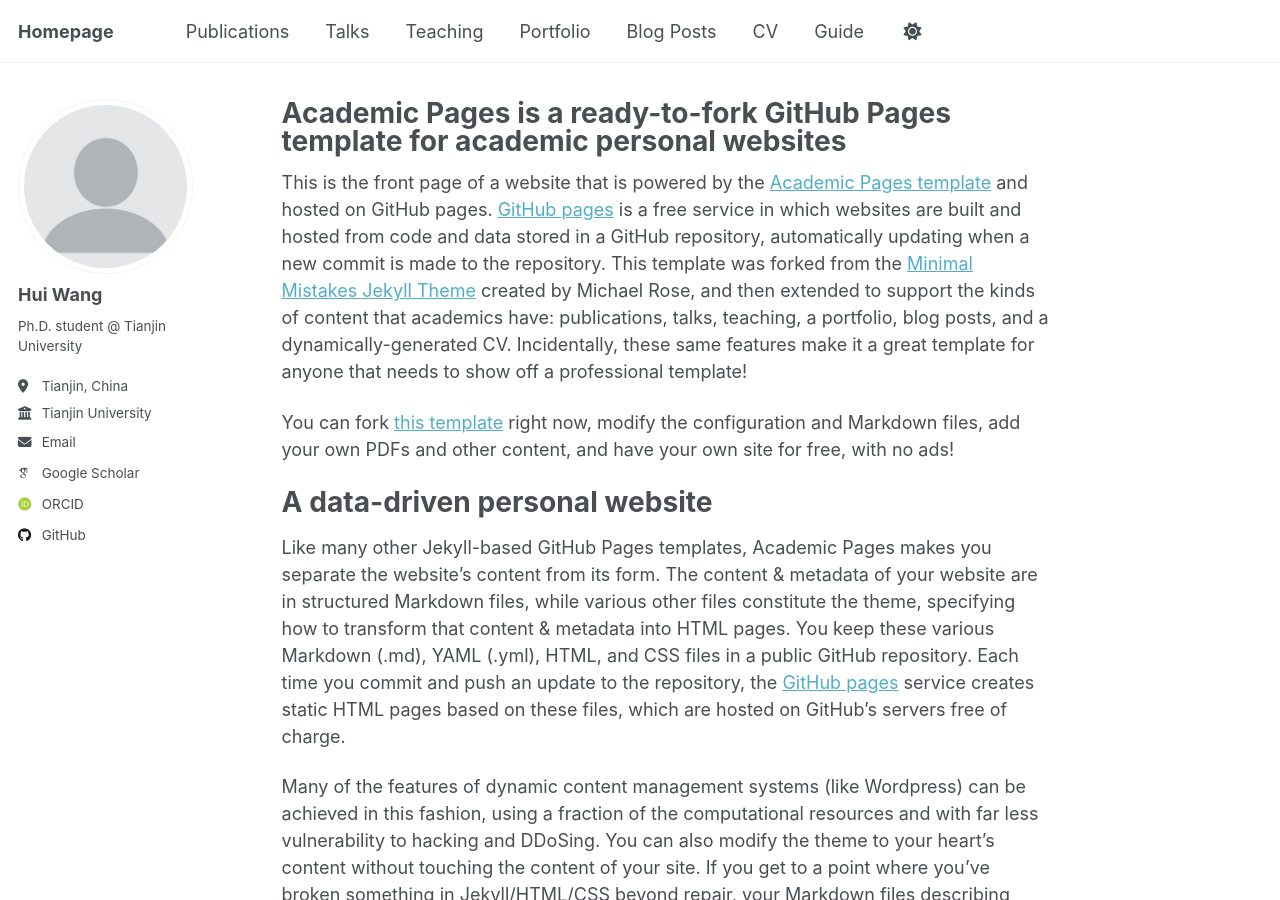
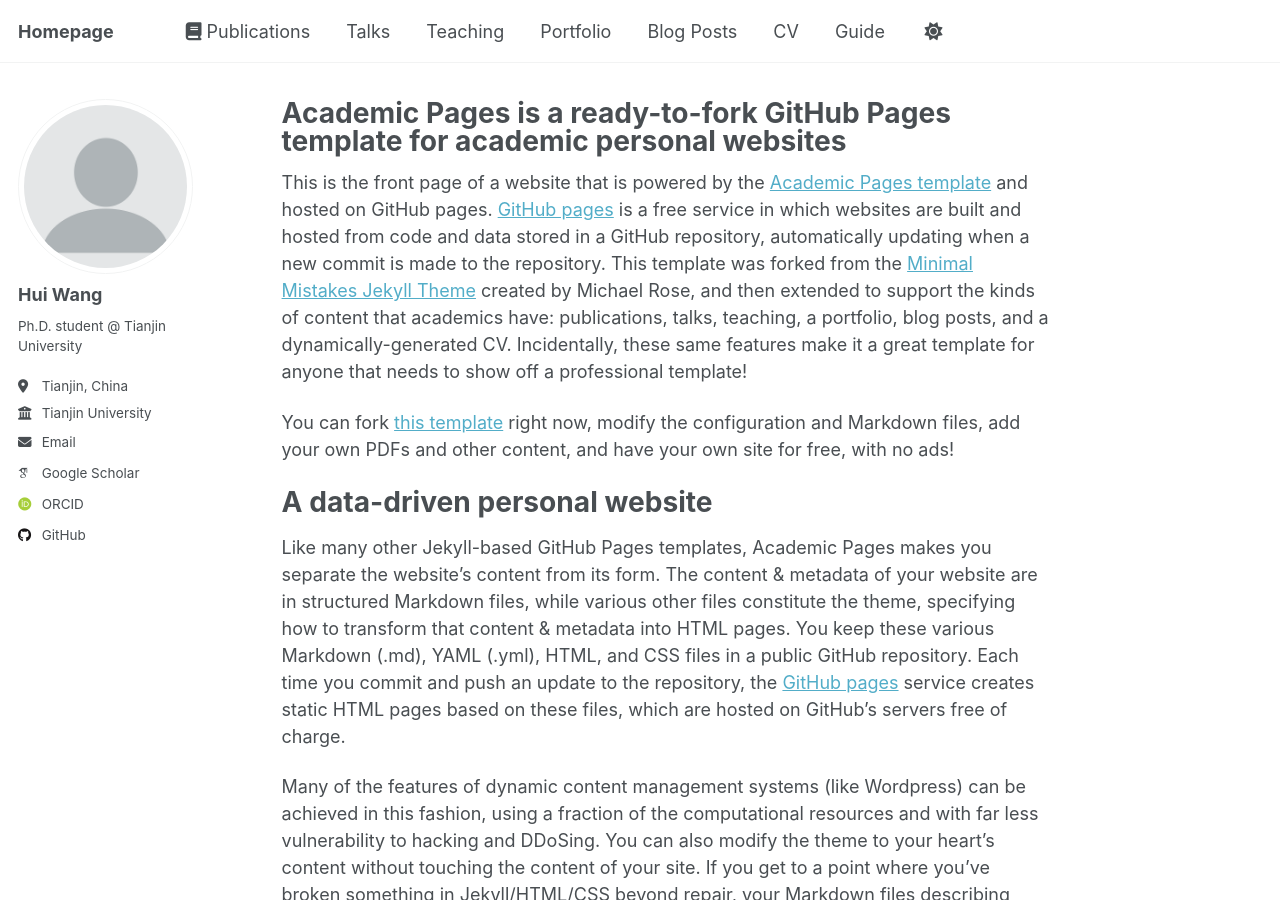
Before and after one commit to HaileyHui/wanghui, a Jekyll site: the page built from _pages/about.md, in a window 1280 px wide and 900 px high. Built offline with Jekyll 4.4.1, drawn with Linux system fonts in a browser that asks for light colours; some web fonts are replaced; a script that is not in the unit is left out.

Commit message:
Update navigation.yml

```diff
--- a/_data/navigation.yml
+++ b/_data/navigation.yml
@@ -8,7 +8,7 @@
 #      Markdown formatted page while the second is generated using JSON.
 
 main:
-  - title: "Publications"
+  - title: "<i class='fas fa-book'></i> Publications"
     url: /publications/
 
   - title: "Talks"
```
